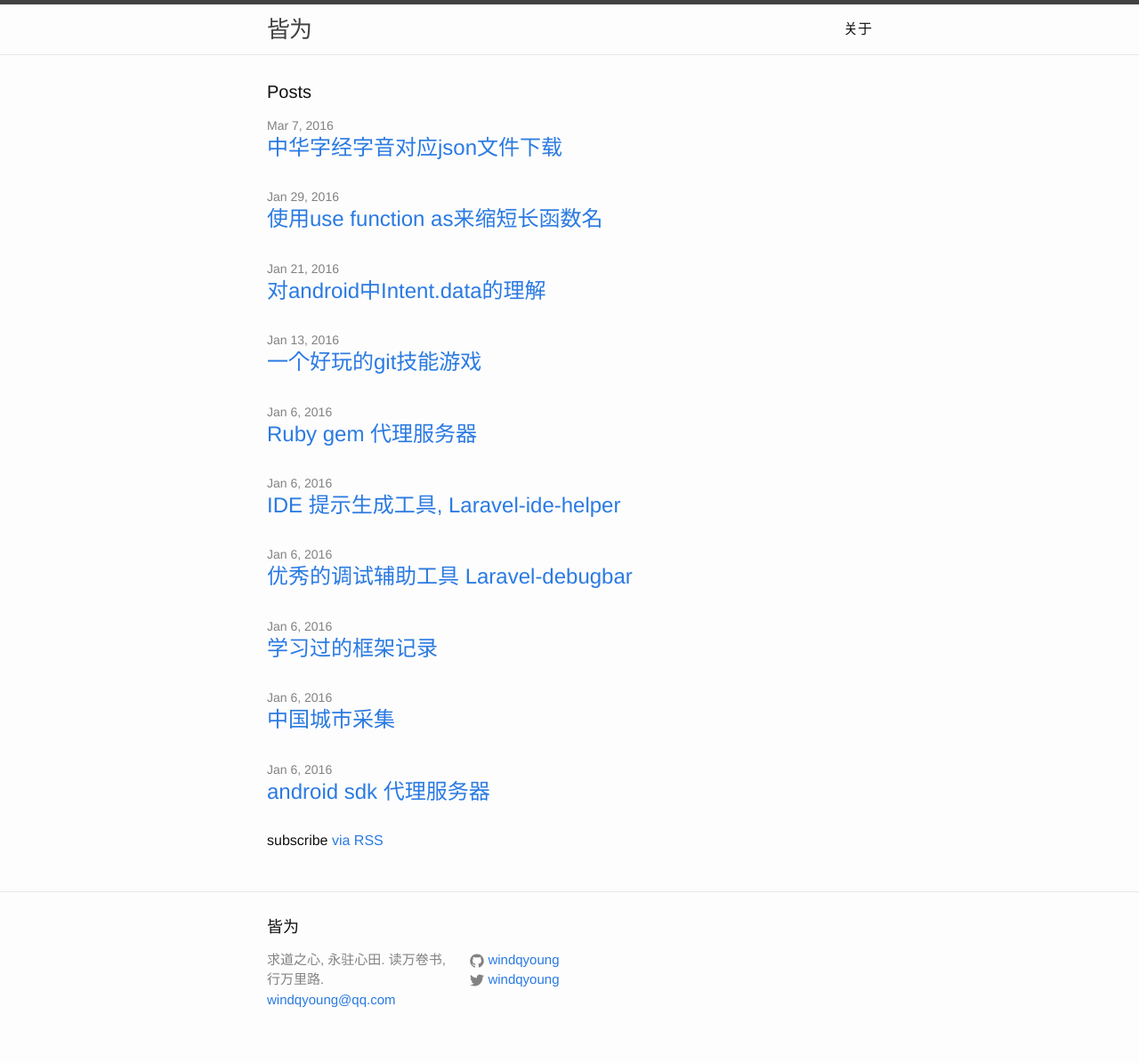
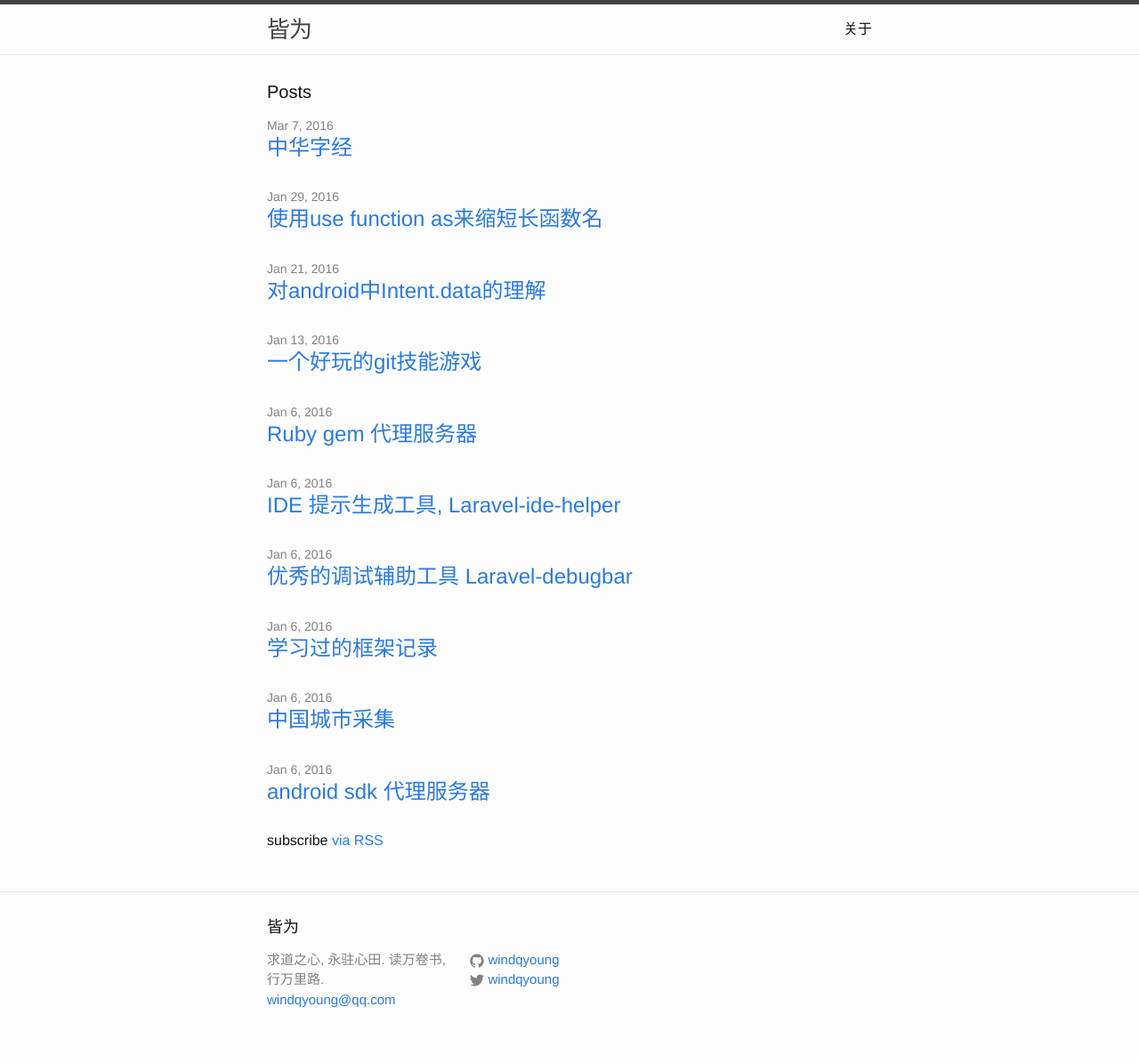
Before and after one commit to windqyoung/windqyoung.github.io, a Jekyll site: the page built from index.html, in a window 1280 px wide. Shown: the whole page at 89% size. Built offline with Jekyll 4.4.1, drawn with Linux system fonts in a browser that asks for light colours; nearby versions of some CDN libraries.

Commit message:
两种方式的下载

```diff
--- a/_posts/2016-03-07-zhong-hua-zi-jing-json.md
+++ b/_posts/2016-03-07-zhong-hua-zi-jing-json.md
@@ -1,7 +1,8 @@
 ---
-title: 中华字经字音对应json文件下载
+title: 中华字经
 
 ---
 
 
-[下载]({{"/download/zijing.json" | prepend: site.baseurl}})
+[列表下载]({{"/download/zijing-ziyin-list.json" | prepend: site.baseurl}})
+[映射下载]({{"/download/zijing-ziyin-map.json" | prepend: site.baseurl}})
```
